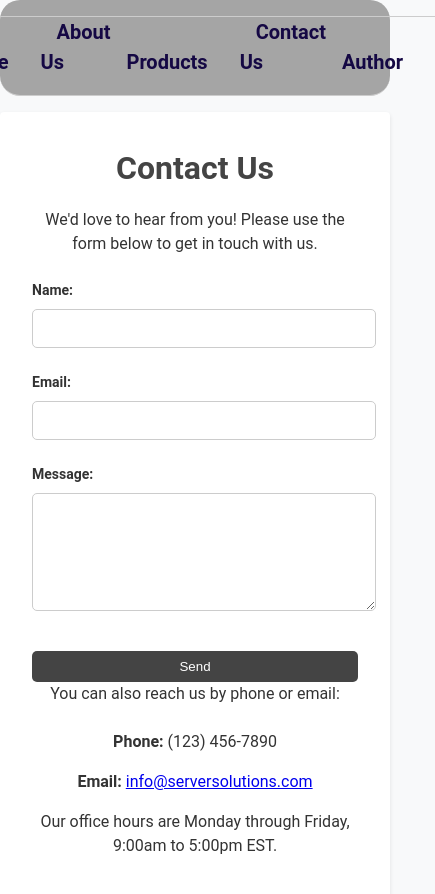
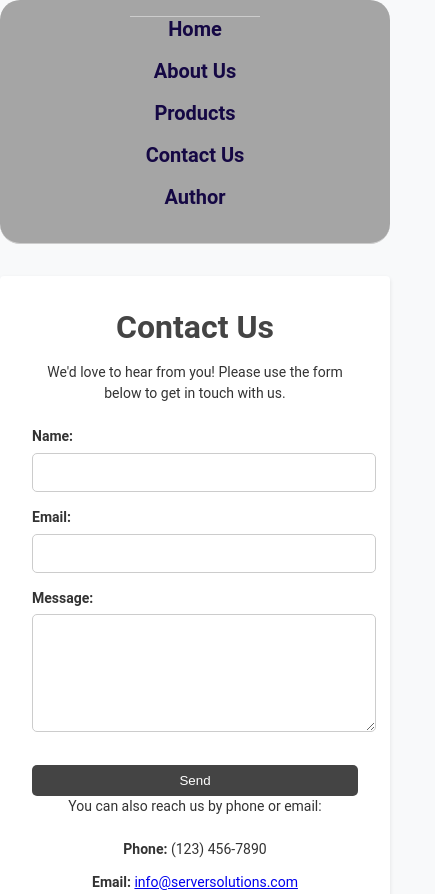
Before and after one commit to Mr-By2e/Mr-By2e.github.io, a plain HTML site: page contact.html in a window 390 px wide. Shown: the top 894 px of the page, 435 px wide, since content can reach past the window. Drawn offline with Linux system fonts and the light colour scheme.

Commit message:
Add files via upload

```diff
--- a/styles/styles_contact.css
+++ b/styles/styles_contact.css
@@ -162,11 +162,6 @@ body {
     color: black;
   }
 
-  @media only screen and (max-width: 1000px) {
-    main {
-      margin: 1rem auto;
-    }
-  }
   /* General form styles */
   form {
     display: flex;
@@ -244,8 +239,19 @@ body {
     font-size: 0.875rem;
     margin-top: 0.25rem;
   }
-  @media (max-width: 768px) {
-    main {
-      margin: 1rem auto;
+  @media only screen and (max-width: 1000px) {
+    body {
+      font-size: 14px;
+      line-height: 1.2;
+    }
+
+    header nav ul {
+      flex-direction: column;
+      align-items: center;
+    }
+
+    header nav ul li {
+      margin-right: 0;
+      margin-bottom: 1rem;
     }
   }
```
